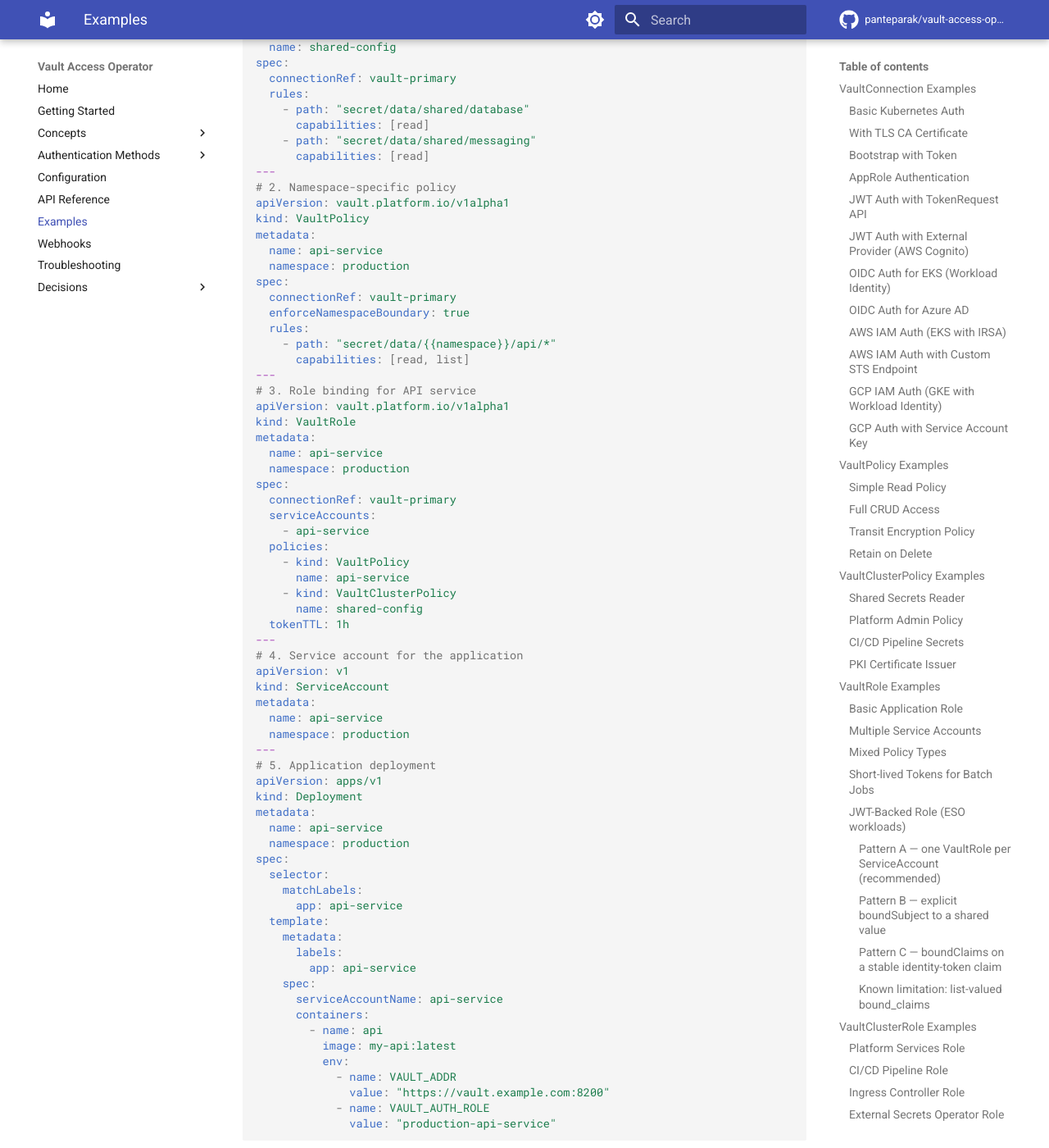
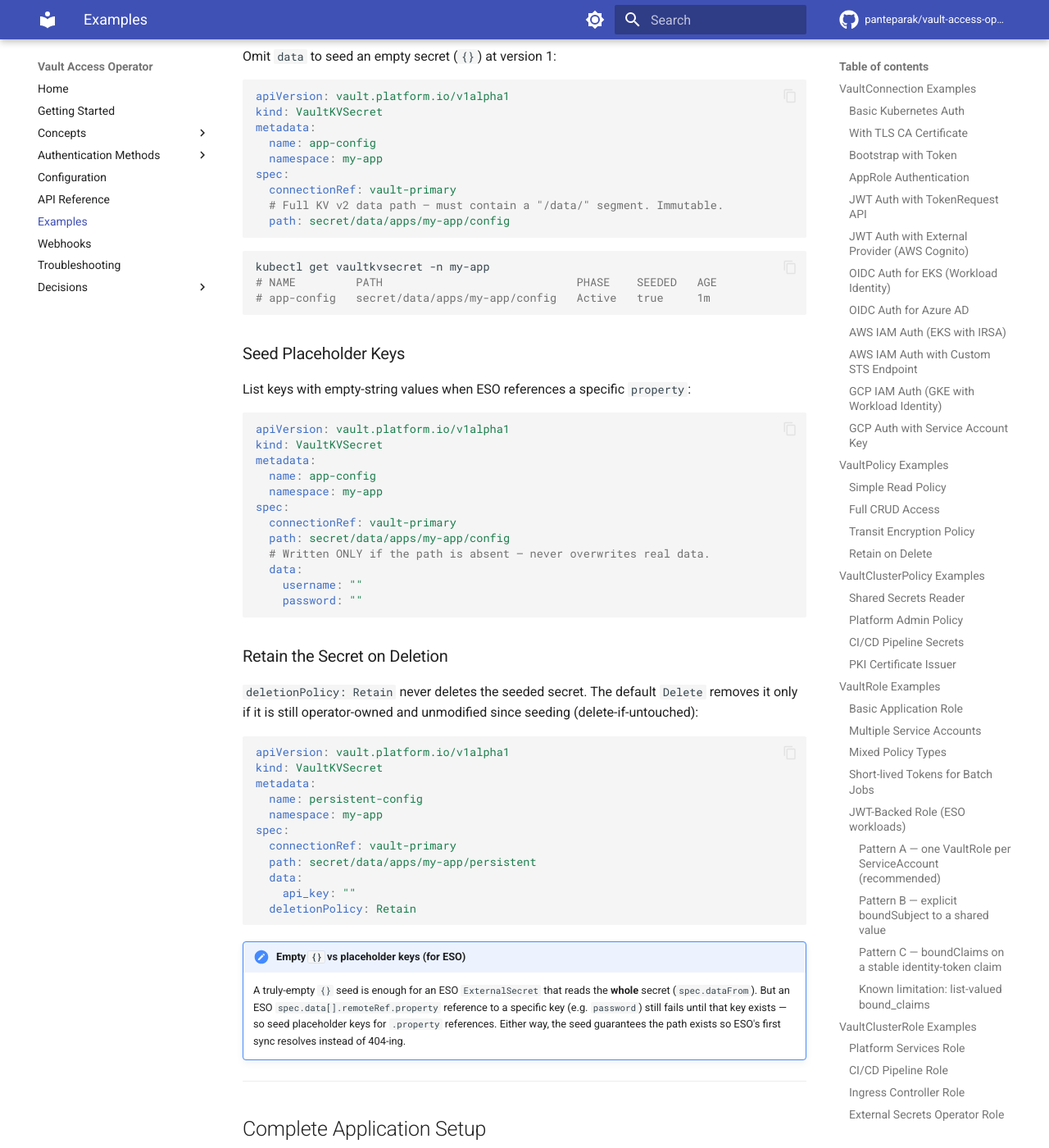
Before and after one commit to panteparak/vault-access-operator, an MkDocs documentation site: the page built from docs/examples.md, in a window 1280 px wide and 1400 px high, scrolled down 13800 px. Shown: the whole window at 82% size. Built offline with MkDocs 1.6.1 and Material for MkDocs 9.7.7, drawn with Linux system fonts in a browser that asks for light colours; comment, search, counter and statistics services are not loaded; some of the changed text lies outside the part shown.

Commit message:
docs(kvsecret): document minimum seeding permissions; add VaultKVSecret to setup guide
Clarify the least-privilege Vault permissions the operator needs to seed KV v2
paths: create-only on secret/data/* and read/patch/delete on secret/metadata/* —
no `list` and no data `read` (the operator acts only on each resource's explicit
spec.path). Adds a capability table and an explicit "no list needed" answer.

Surface VaultKVSecret in the user-facing entry points it was missing from:
- getting-started.md: CRD summary table, an optional seeding-policy note in
  "Create Operator Policy", and the uninstall CRD list.
- index.md + README.md: add the CRD to the overview tables (now six CRDs).
- examples.md: a VaultKVSecret Examples section (truly-empty {} seed, placeholder
  keys, deletionPolicy: Retain) with the empty-vs-placeholder / ESO note.

Co-Authored-By: Claude Opus 4.8 (1M context) <noreply@anthropic.com>

````diff
--- a/docs/examples.md
+++ b/docs/examples.md
@@ -697,6 +697,83 @@ spec:
 
 ---
 
+## VaultKVSecret Examples
+
+`VaultKVSecret` pre-creates ("seeds") a KV v2 secret path so External Secrets
+Operator (ESO) doesn't fail with a 404 when the path doesn't exist yet on a fresh
+deployment. The operator only ever **creates** the path when it is absent — it never
+overwrites or reads the values stored there.
+
+### Seed a Truly-Empty Path
+
+Omit `data` to seed an empty secret (`{}`) at version 1:
+
+```yaml
+apiVersion: vault.platform.io/v1alpha1
+kind: VaultKVSecret
+metadata:
+  name: app-config
+  namespace: my-app
+spec:
+  connectionRef: vault-primary
+  # Full KV v2 data path — must contain a "/data/" segment. Immutable.
+  path: secret/data/apps/my-app/config
+```
+
+```bash
+kubectl get vaultkvsecret -n my-app
+# NAME         PATH                             PHASE    SEEDED   AGE
+# app-config   secret/data/apps/my-app/config   Active   true     1m
+```
+
+### Seed Placeholder Keys
+
+List keys with empty-string values when ESO references a specific `property`:
+
+```yaml
+apiVersion: vault.platform.io/v1alpha1
+kind: VaultKVSecret
+metadata:
+  name: app-config
+  namespace: my-app
+spec:
+  connectionRef: vault-primary
+  path: secret/data/apps/my-app/config
+  # Written ONLY if the path is absent — never overwrites real data.
+  data:
+    username: ""
+    password: ""
+```
+
+### Retain the Secret on Deletion
+
+`deletionPolicy: Retain` never deletes the seeded secret. The default `Delete`
+removes it only if it is still operator-owned and unmodified since seeding
+(delete-if-untouched):
+
+```yaml
+apiVersion: vault.platform.io/v1alpha1
+kind: VaultKVSecret
+metadata:
+  name: persistent-config
+  namespace: my-app
+spec:
+  connectionRef: vault-primary
+  path: secret/data/apps/my-app/persistent
+  data:
+    api_key: ""
+  deletionPolicy: Retain
+```
+
+!!! note "Empty `{}` vs placeholder keys (for ESO)"
+    A truly-empty `{}` seed is enough for an ESO `ExternalSecret` that reads the
+    **whole** secret (`spec.dataFrom`). But an ESO `spec.data[].remoteRef.property`
+    reference to a specific key (e.g. `password`) still fails until that key exists —
+    so seed placeholder keys for `.property` references. Either way, the seed
+    guarantees the path exists so ESO's first sync resolves instead of 404-ing.
+
+---
+
 ## Complete Application Setup
 
 A complete example for setting up Vault access for a microservices application:
````
Also changed, not shown: README.md (+1 -0 lines), docs/auth-methods/bootstrap.md (+8 -3 lines), docs/configuration.md (+34 -12 lines), docs/getting-started.md (+18 -1 lines), docs/index.md (+2 -1 lines), docs/internal/prd/vaultkvsecret.md (+5 -5 lines).
